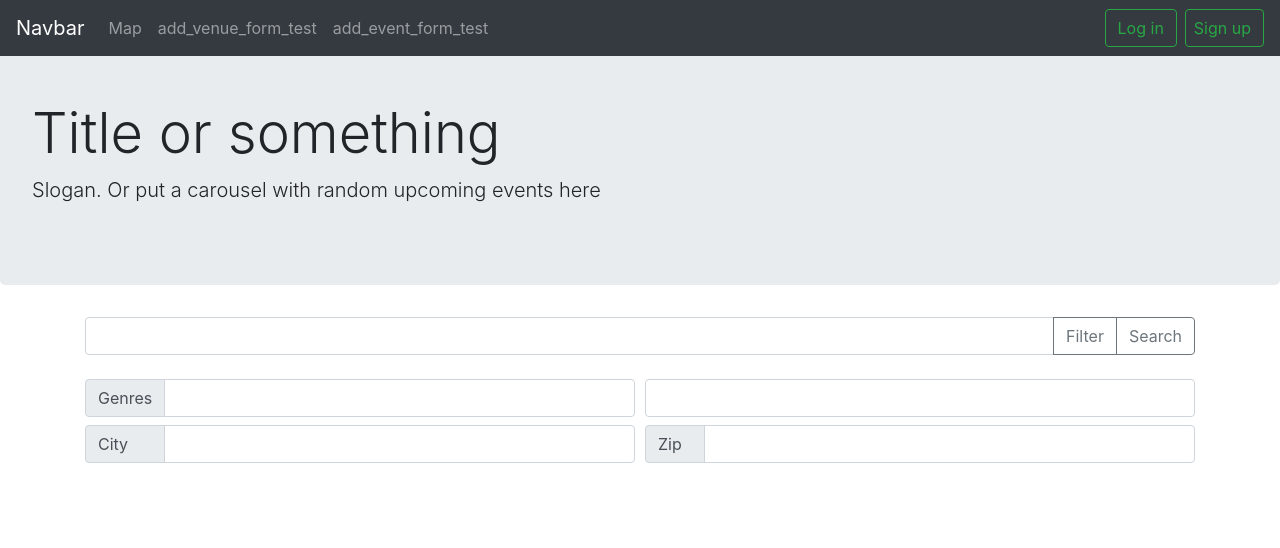
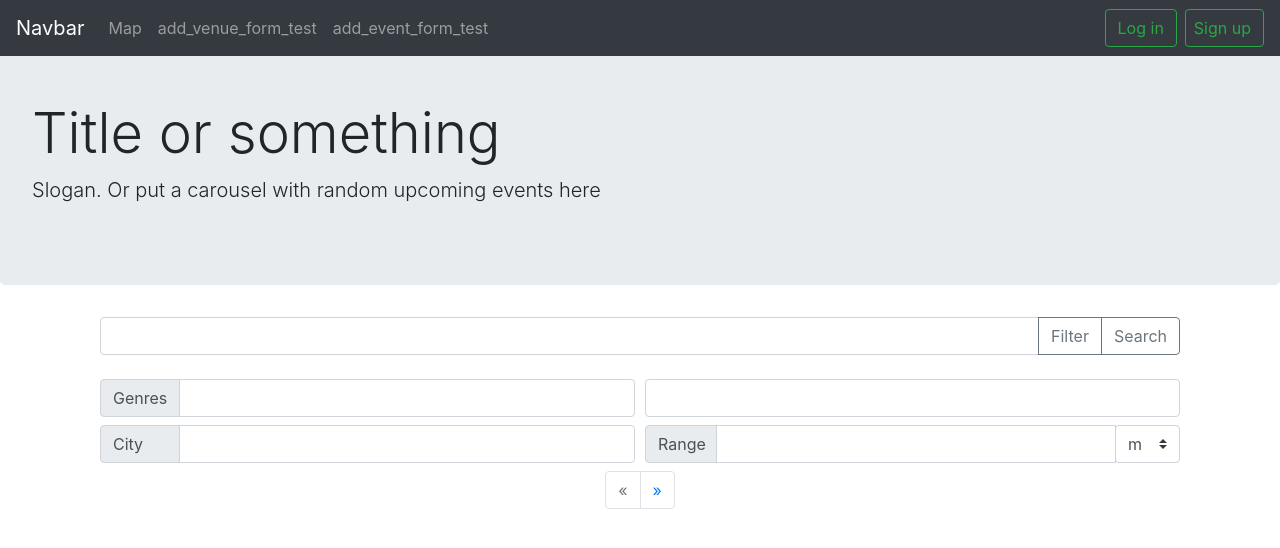
Before and after one commit to ArthurVanRemoortel/webtech-project, a Django app: page /webtech/ in a window 1280 px wide, after a click on "Filter". Shown: the top 548 px of the page. Run offline with Django 3.2, Linux system fonts and the light colour scheme; data that the repository does not hold is empty; some libraries are stand-ins or nearby versions.

Commit message:
Search pagination and search distance in form

```diff
--- a/website/webtech/forms.py
+++ b/website/webtech/forms.py
@@ -10,7 +10,11 @@ class EventFilterForm(forms.Form):
         widget=DatePickerInput(format='%d/%m/%Y'), required=False
     )
     city = forms.CharField(max_length=100, required=False)
-    zip = forms.CharField(max_length=20, required=False)
+    range = forms.CharField(max_length=20, required=False)
+    range_unit = forms.ChoiceField(
+        choices=[(0, "m"), (1, "km")],
+        required=False
+    )
 
 
 class AddVenueForm(forms.Form):
@@ -23,7 +27,6 @@ class AddVenueForm(forms.Form):
 class AddEventToVenueForm(forms.Form):
     def __init__(self, *args, **kwargs):
         super(AddEventToVenueForm, self).__init__(*args, **kwargs)
-        #self.venues = venues
 
     event_name = forms.CharField(max_length=100)
     venue = forms.ChoiceField(
@@ -39,6 +42,7 @@ class AddEventToVenueForm(forms.Form):
     preview_links = forms.CharField(widget=forms.Textarea)
     event_image = forms.ImageField()
 
+
 class MapForm(forms.Form):
     search_string = forms.CharField()
     show_bookmarked_venues = forms.BooleanField(widget=forms.CheckboxInput)
--- a/website/webtech/templates/event_page.html
+++ b/website/webtech/templates/event_page.html
@@ -119,7 +119,7 @@
             document.getElementById("artist-modal-title").innerHTML = artist;
             document.getElementById("artist-modal-image").src = result.artist.image[3]["#text"];
 
-            var output = "<dt>Genres:</dt>";
+            var output = "<dt>Tags:</dt>";
             for(let i = 0; i < result.artist.tags.tag.length; i++){
                 console.log(result.artist.tags.tag[i].name);
                 output += "<dd>" + result.artist.tags.tag[i].name + "</dd>";
--- a/website/webtech/templates/index.html
+++ b/website/webtech/templates/index.html
@@ -16,8 +16,7 @@
     <p class="lead">Slogan. Or put a carousel with random upcoming events here</p>
 </div>
 
-
-
+<div class="container">
     <form class="form-group" method="post">
         {% csrf_token %}
         {% for hidden in form.hidden_fields %}
@@ -56,15 +55,16 @@
                 </div>
                 <div class="col-md-6 input-group mb-2">
                     <div class="input-group-prepend">
-                    <div class="input-group-text" style="width:60px">Zip</div>
+                        <div class="input-group-text" style="width:72px">Range</div>
                     </div>
-                {% render_field form.zip class="form-control" %}
+                    {% render_field form.range class="form-control" %}
+                    <div class="input-group-append">
+                        {% render_field form.range_unit class="custom-select form-control"%}
                     </div>
                 </div>
             </div>
-</form>
+        </div>
 
-<div class="container">
         {% for row in search_results %}
         <div class="row card-deck mb-4">
             {% for result in row %}
@@ -102,6 +102,27 @@
             {% endfor %}
         </div>
         {% endfor %}
+
+        <nav aria-label="Page navigation example">
+            <ul class="pagination justify-content-center">
+                <li class="page-item {% if page_n == 1 %}disabled{% endif %}">
+                    <a class="page-link" href="?p={{ page_n|add:-1 }}" aria-label="Previous">
+                        <span aria-hidden="true">&laquo;</span>
+                        <span class="sr-only">Previous</span>
+                    </a>
+                </li>
+                {% for p in total_pages %}
+                <li class="page-item {% if p == page_n %}active{% endif %}"><a class="page-link" href="?p={{ p }}">{{ p }}</a></li>
+                {% endfor %}
+                <li class="page-item {% if page_n == total_pages|length %}disabled{% endif %}">
+                    <a class="page-link" href="?p={{ page_n|add:1 }}" aria-label="Next">
+                        <span aria-hidden="true">&raquo;</span>
+                        <span class="sr-only">Next</span>
+                    </a>
+                </li>
+            </ul>
+        </nav>
+    </form>
 </div>
 
 </body>
--- a/website/webtech/urls.py
+++ b/website/webtech/urls.py
@@ -11,6 +11,6 @@ urlpatterns = [
     path('events/<int:event_id>', views.event_page, name='event_page'),
     path('venues/<int:venue_id>', views.venue_page, name='venue_page'),
 
-    path('scrape/', views.scrape, name='scrape'),
+    path('scrape/', views.scrape, name='scrape')
 
 ]
--- a/website/webtech/views.py
+++ b/website/webtech/views.py
@@ -3,6 +3,8 @@ from django.http import HttpResponse, HttpResponseRedirect
 from .forms import EventFilterForm, AddVenueForm, AddEventToVenueForm, MapForm
 from .models import Venue, Event, Genre, Artist, Preview
 import requests
+from math import ceil
+
 
 def is_artist_on_lastfm(artist):
     artist.replace(" ", "%20")
@@ -10,35 +12,61 @@ def is_artist_on_lastfm(artist):
     r = requests.get(url).json()
     if 'error' in r:
         return False
-    # TODO: Data can still be incomplete to the point of beeing useless.
+    # TODO: Verify if it actually contains usefull data.
     return True
 
+
 def index(request):
-    context = {}
+    """
+    The home page containing the search function.
+    """
+    page_n = int(request.GET.get('p', 1))
+    page_n = 1 if page_n == 0 else page_n
     search_results_events = []
+
+    last_page_post_data = None
+    if request.method == 'GET' and 'current-search' in request.session:
+        # Whenever you change a page it will be considdered a GET request.
+        # I want to force it to be a POST request anyway and apply the form data again.
+        request.POST = request.session['current-search']
+        request.method = 'POST'
+        last_page_post_data = request.POST.copy()
+
     if request.method == 'POST':
         form = EventFilterForm(request.POST)
-        form.data = request.POST.copy()
         if form.is_valid():
             event_title = form.cleaned_data['event_title']
             genres = form.cleaned_data['genres'].split(', ')
             date = form.cleaned_data['date']
             city = form.cleaned_data['city']
-            zip = form.cleaned_data['zip']
+            _range = form.cleaned_data['range']
+            range_unit = form.cleaned_data['range_unit']
+            search_results_events = Event.objects.filter(name__contains=event_title)
+            request.session['current-search'] = request.POST
 
-            search_results_events = Event.objects.filter(name__contains=event_title)
-
+            if last_page_post_data is None:
+                # If last_page_post_data is None, the user submitted a different form from the last
+                # and the page counter should restart.
+                page_n = 1
     else:
         form = EventFilterForm()
         search_results_events = Event.objects.all()
 
+    total_pages = list(range(int(ceil(len(search_results_events) / 20.0)) + 1)[1:])  # Number of pages
+    search_results_events = search_results_events[(page_n-1)*20:page_n*20]  # Only the events that should be displayed on this page.
+    # Put the results in blocks of 2. e.g [[event1, event2], [event3, event4], [event5]
     search_results = []
     for i, item in enumerate(search_results_events):
         if i % 2 == 0:
             search_results.append([])
         search_results[-1].append(item)
-    context['search_results'] = search_results
-    context['form'] = form
+
+    context = {
+        'search_results': search_results,
+        'page_n': page_n,
+        'total_pages': total_pages,
+        'form': form
+    }
     return render(request, 'index.html', context)
 
 
@@ -66,7 +94,6 @@ def add_venue_form_test(request):
     context = {}
     if request.method == 'POST':
         form = AddVenueForm(request.POST, request.FILES)
-        print('add_venue_form_test Valid: ', form.is_valid())
         if form.is_valid():
             venue_name = form.cleaned_data['venue_name']
             address = form.cleaned_data['address']
@@ -84,7 +111,6 @@ def add_event_form_test(request):
     context = {}
     if request.method == 'POST':
         form = AddEventToVenueForm(request.POST, request.FILES)
-        print('add_event_form_test Valid: ', form.is_valid())
         if form.is_valid():
             event_name = form.cleaned_data['event_name']
             venue = form.cleaned_data['venue']
@@ -102,9 +128,6 @@ def add_event_form_test(request):
                 artist_instance = Artist(name=artist, last_fm_entry_exists=last_fm_exists)
                 artist_instance.save()
                 artist_instance.events.add(event_instance)
-
-        else:
-            print(form.data)
     else:
         form = AddEventToVenueForm() #venues=["Ancienne Belgique"]
     context['form'] = form
@@ -137,7 +160,6 @@ def scrape(request):
         return ContentFile(file.read(), image_name)
 
     for scraper in [FlageyScraper(), ABScraper()]:
-        print(f'Scraping {scraper.venue_name}')
         venue_object, _ = Venue.objects.get_or_create(
             name=scraper.venue_name,
             address_string=scraper.venue_addres,
@@ -166,9 +188,7 @@ def scrape(request):
             # This will not be accurate, but good enough for demonstration.
             for artist in [event_name]:
                 artist_adjusted = artist[:100].split(' feat')[0].split(" + ")[0]  # feat. in a title can mean the the band name was before it.
-
-                last_fm_exists = -is_artist_on_lastfm(artist_adjusted)
-                print(f'{artist_adjusted}: {last_fm_exists}')
+                last_fm_exists = is_artist_on_lastfm(artist_adjusted)
                 artist_instance, new = Artist.objects.get_or_create(name=artist_adjusted, last_fm_entry_exists=last_fm_exists)
                 artist_instance.events.add(event_object)
 
```
Also changed, not shown: website/webtech/models.py (+10 -10 lines), website/webtech/templates/add_event_form.html (+7 -8 lines), website/webtech/migrations/0021_auto_20181209_1401.py (added). Lines whose indentation alone changed are shown as unchanged.
